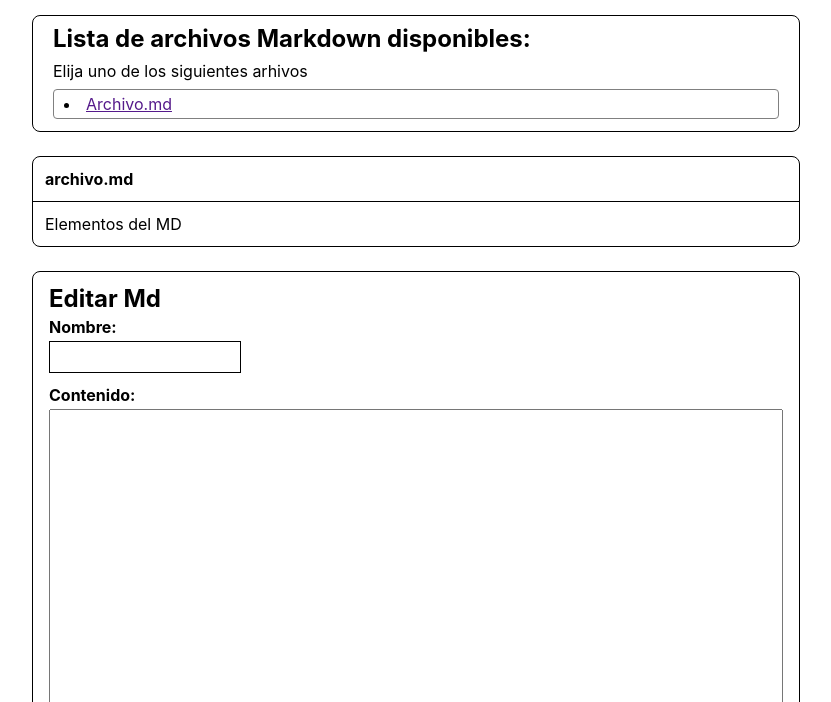
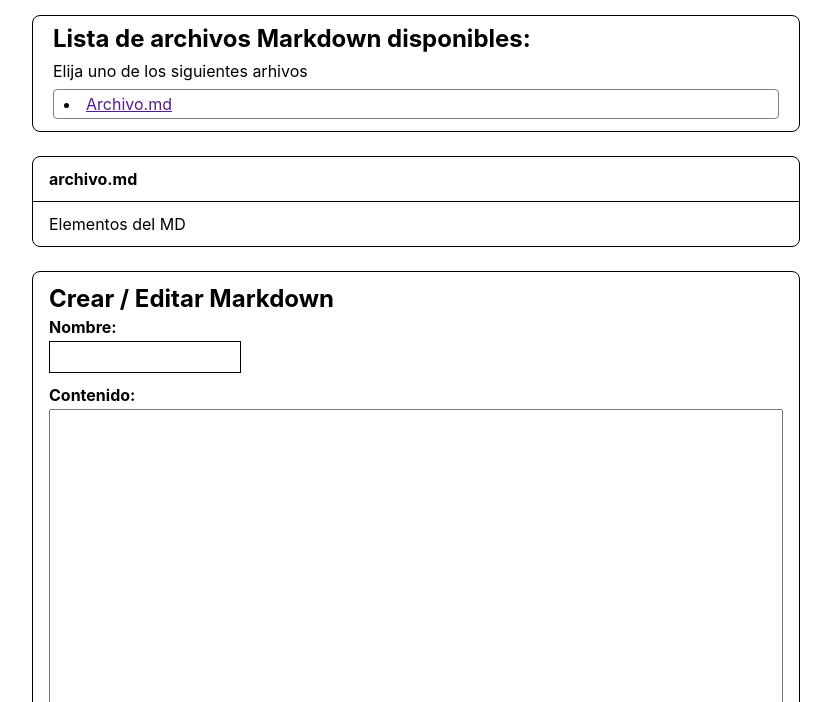
Before and after one commit to JoaquinQFox/lab04-pweb2, a website: page pub/index.html in a window 1280 px wide. Shown: the part 98-800 px from the top of the page, without its empty margins (224-1055 px from the left). Drawn offline with Linux system fonts and the light colour scheme.

Commit message:
Se hicieron algunos cambios en parte de visualizador de archivos

```diff
--- a/pub/index.html
+++ b/pub/index.html
@@ -28,7 +28,7 @@
         </section>
 
         <section id="crearMd">
-            <h2>Editar Md</h2>
+            <h2>Crear / Editar Markdown</h2>
             <form id="formEditarMd">
                 <div class="formDiv">
                     <label for="nombreArchivoMd">Nombre:</label>
--- a/pub/style.css
+++ b/pub/style.css
@@ -56,12 +56,12 @@ h1 {
 
 #tituloArchivoDiv {
     border-bottom: 1px solid black;
-    padding: 12px 12px;
+    padding: 12px 16px;
     font-weight: bold;
 }
 
 #divTextoArchivo {
-    padding: 12px 12px;
+    padding: 12px 16px;
 }
 
 #crearMd {
```
